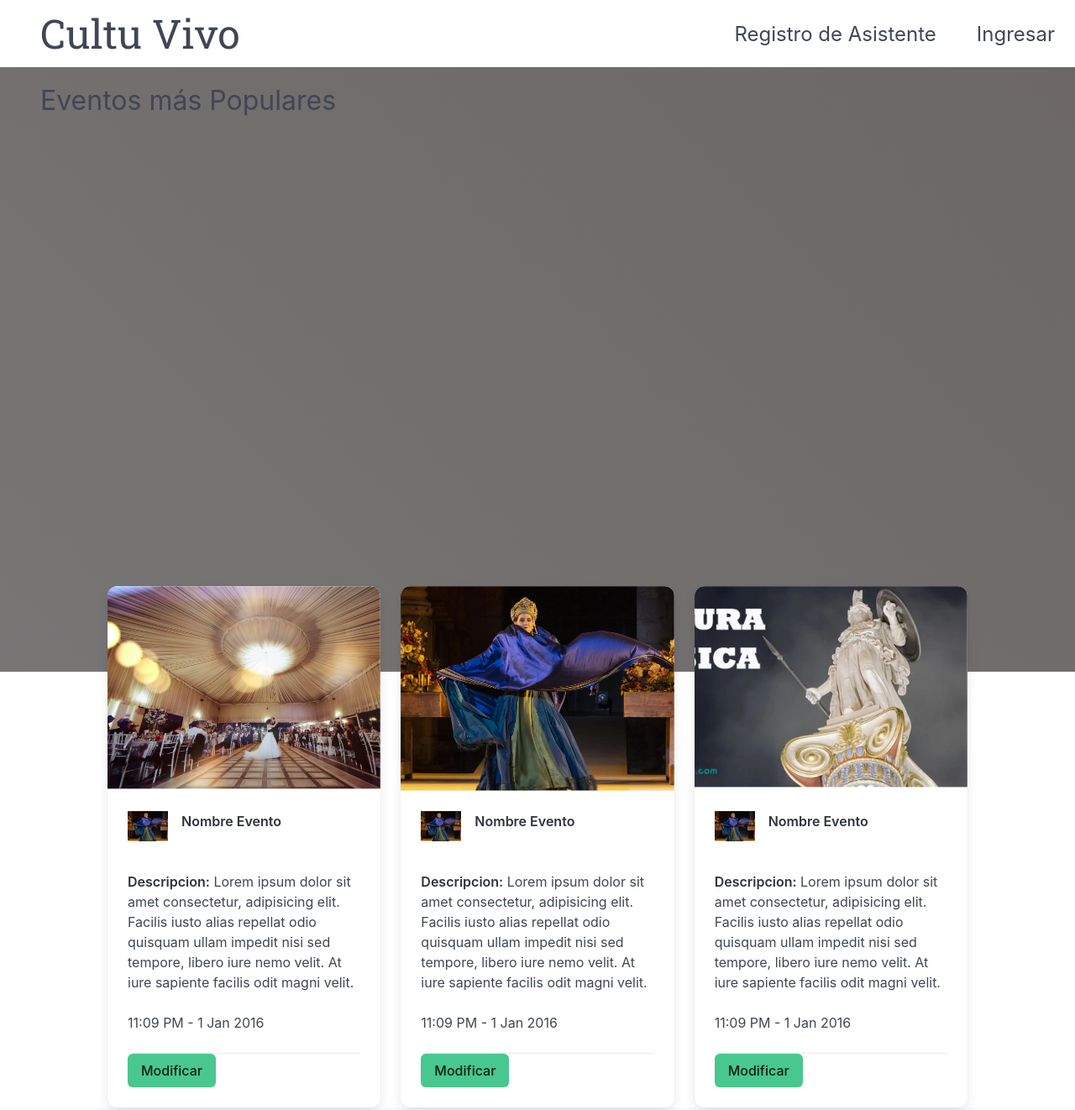
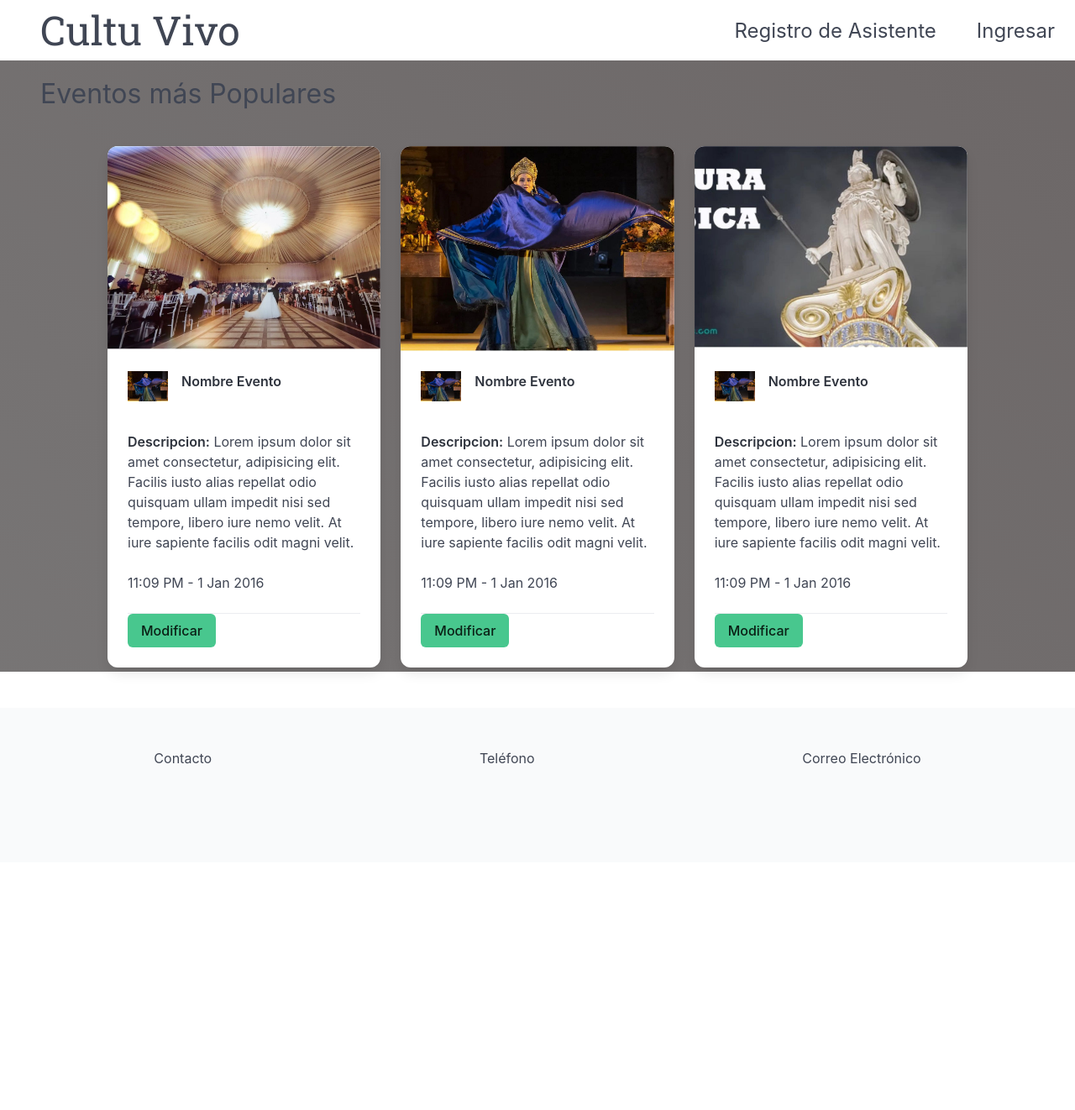
Before and after one commit to jennifer-Arciniegas/Proyecto_CultuVivo_ArciniegasJenniferRodriguezDanielRamirezJuanPortillaAndres, a plain HTML site: page index.html in a window 1280 px wide. Shown: the top 1322 px of the page at 84% size. After the commit the page ends 1027 px from the top, so only its background shows below. Drawn offline with nearby package versions, Linux system fonts and the light colour scheme; files whose address does not match are found by name.

Commit message:
Arreglo posicion elementos index

```diff
--- a/assets/css/styles.css
+++ b/assets/css/styles.css
@@ -124,14 +124,6 @@ body {
     height: 100vh;
 }
 
-.navbar {
-    height: 10vh;
-}
-
-.seccion-principal {
-    height: 70.4vh;
-}
-
 .navbar h1 {
     font-size: 3rem;
 }
--- a/index.html
+++ b/index.html
@@ -171,7 +171,7 @@
 
     </div>
 
-    <footer class="footer">
+    <footer class="footer mt-6">
         <div class="content is-flex is-justify-content-space-around">
             <p>Contacto</p>
             <p>Teléfono</p>
```
